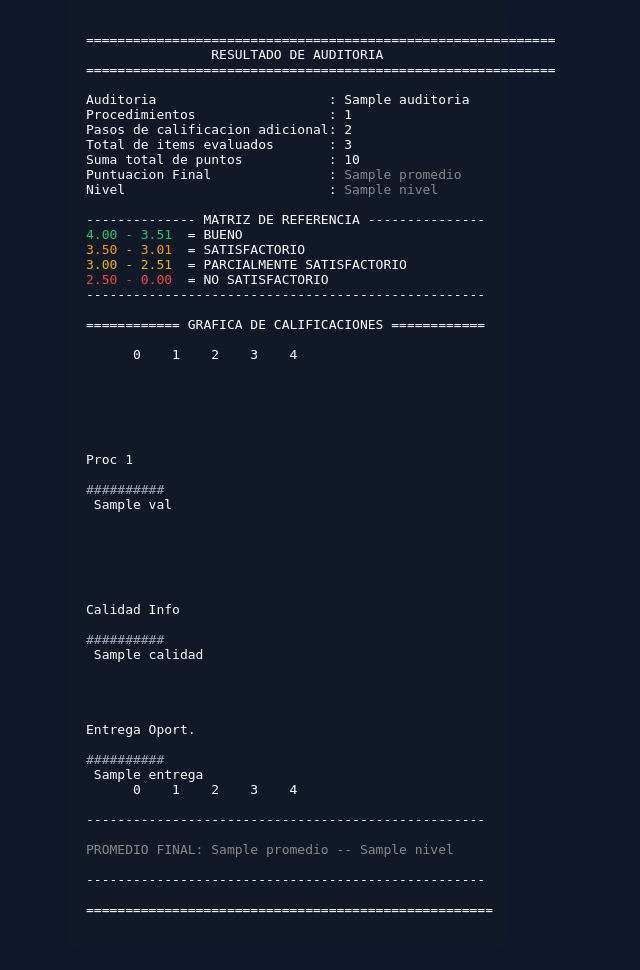
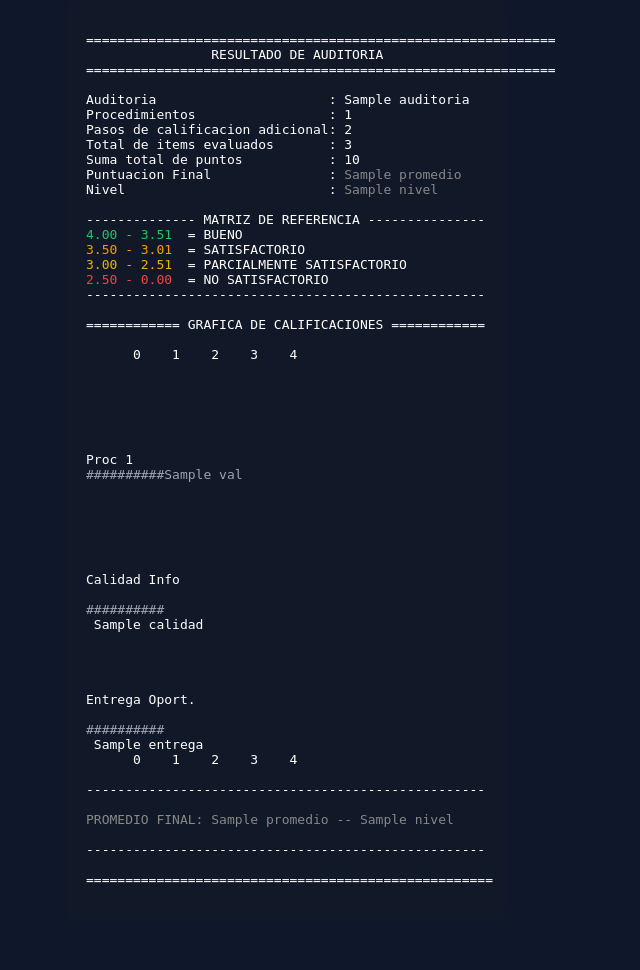
Before and after one commit to elnicord2025-cmd/auditoria-app, a Flask app: template templates/index.html in a window 1280 px wide. Shown: the part 321-1291 px from the top of the page, without its empty margins (354-994 px from the left). After the commit the page ends 1204 px from the top, so only its background shows below. Run offline with Flask 3, Linux system fonts and the light colour scheme; the template is opened without the code that fills it: most values are stand-ins (such as "Sample title", 1, 10 or a date in 2020).

Commit message:
Add files via upload

```diff
--- a/templates/index.html
+++ b/templates/index.html
@@ -104,9 +104,7 @@ Nivel                          : <span style="color: {{ resultado.color }}">{{ r
 {% endif %}
 
 Proc {{ loop.index }}
-<span style="color: {{ color }}">
-{{ "#####################"[:val*5] }}
-</span> {{ val }}
+<span style="color: {{ color }}">{{ "#####################"[:val*5] }}{{ val }}</span>
 
 {% endfor %}
 
```
